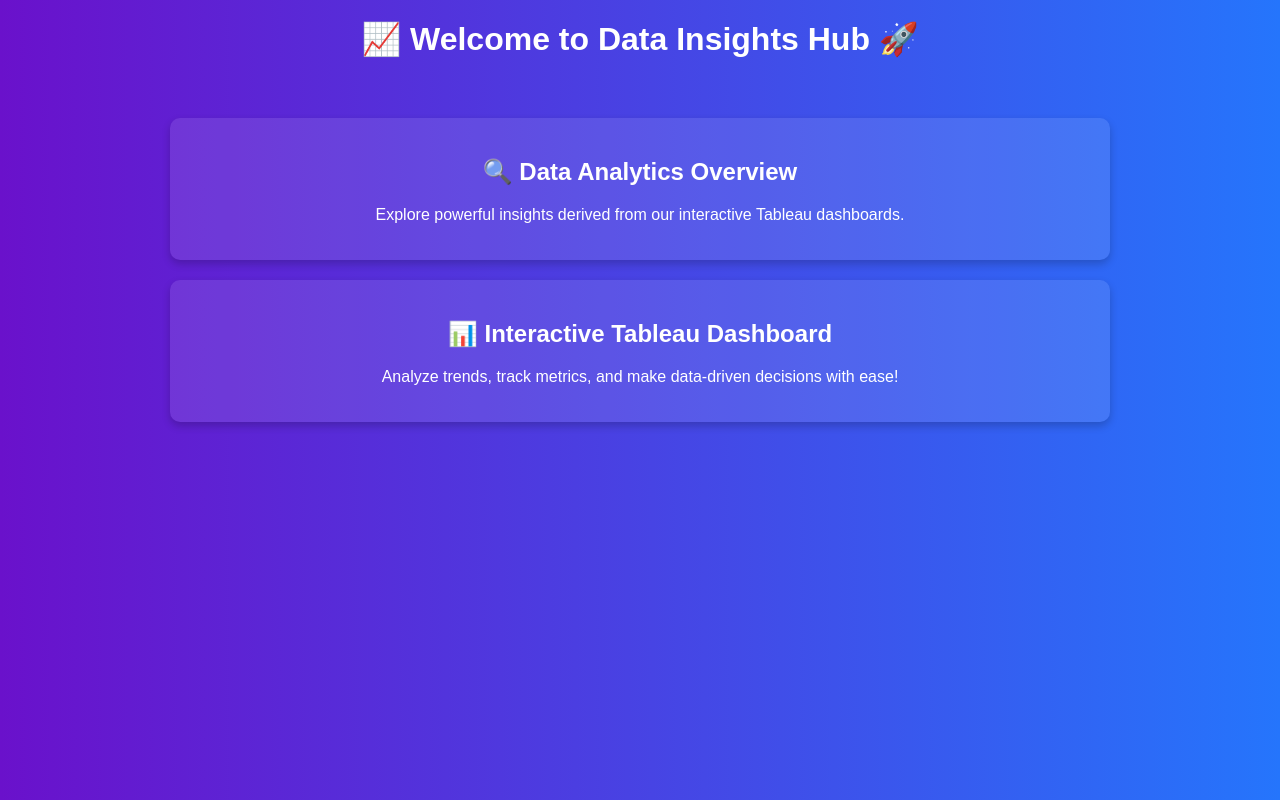
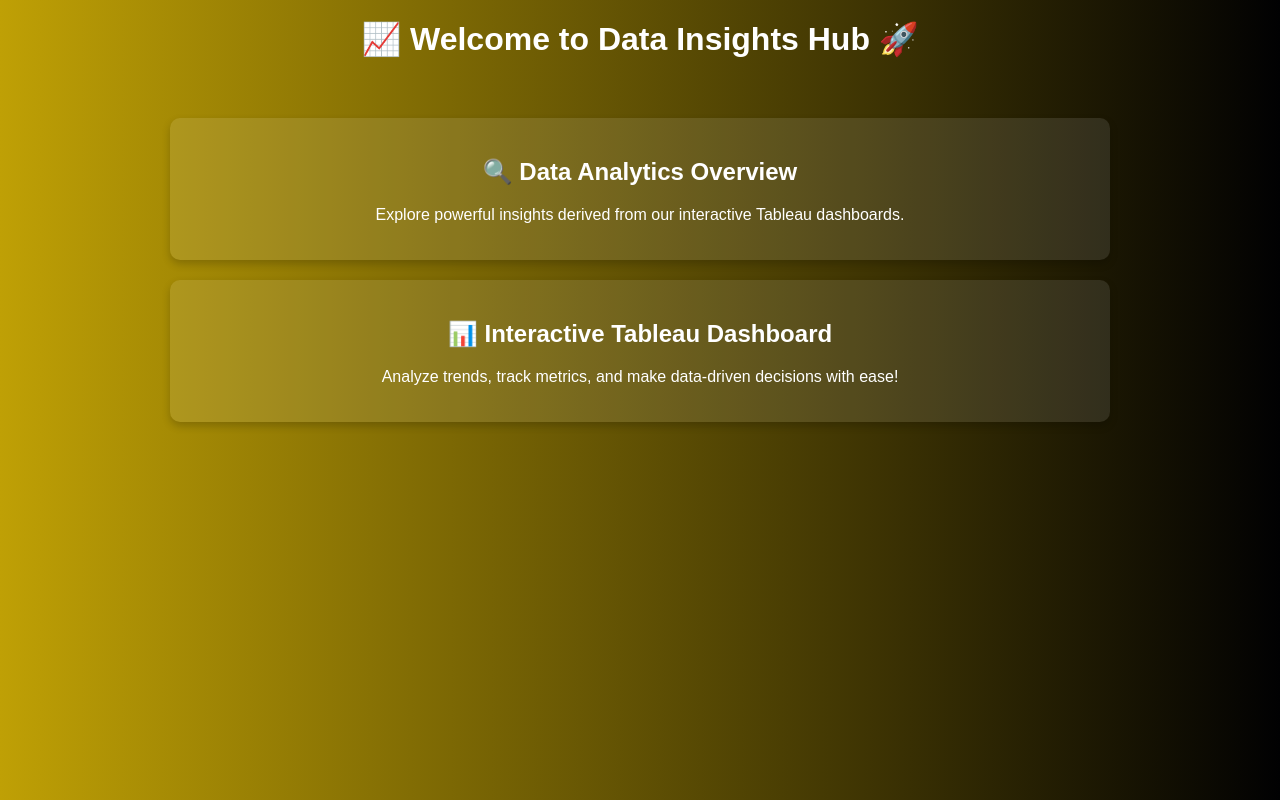
Before and after one commit to asafderi/MomentumFit, a plain HTML site: page index.html in a window 1280 px wide. Drawn offline with Linux system fonts and the light colour scheme.

Commit message:
Update index.html

```diff
--- a/index.html
+++ b/index.html
@@ -7,7 +7,7 @@
     <style>
         body {
             font-family: 'Arial', sans-serif;
-            background: linear-gradient(to right, #6a11cb, #2575fc);
+            background: linear-gradient(to right, #bfa005, #010102);
             color: white;
             text-align: center;
             margin: 0;
```
